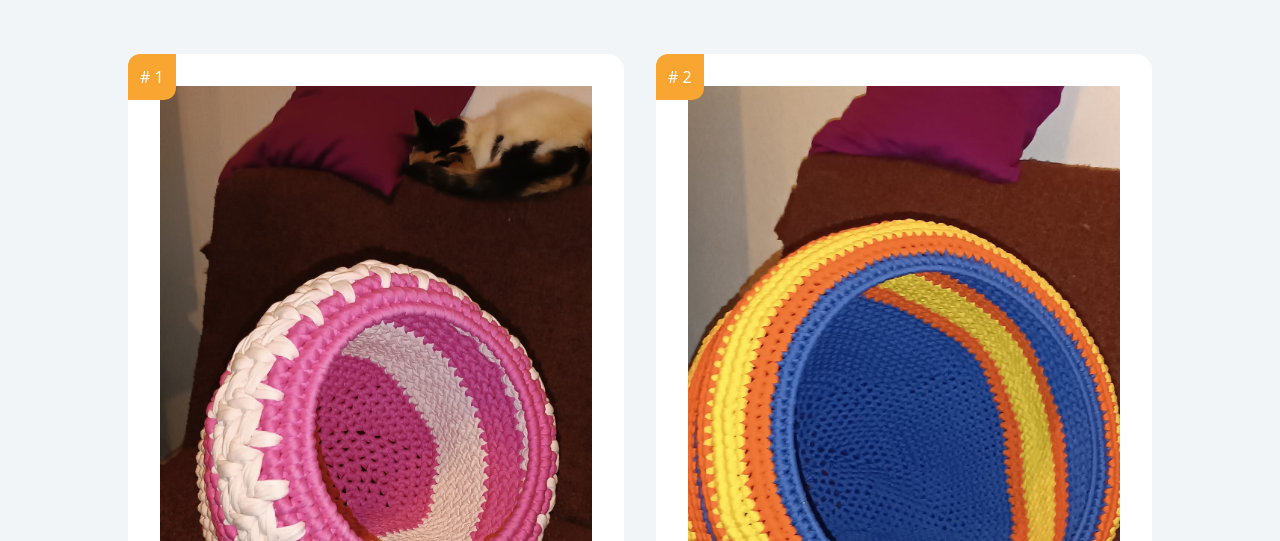
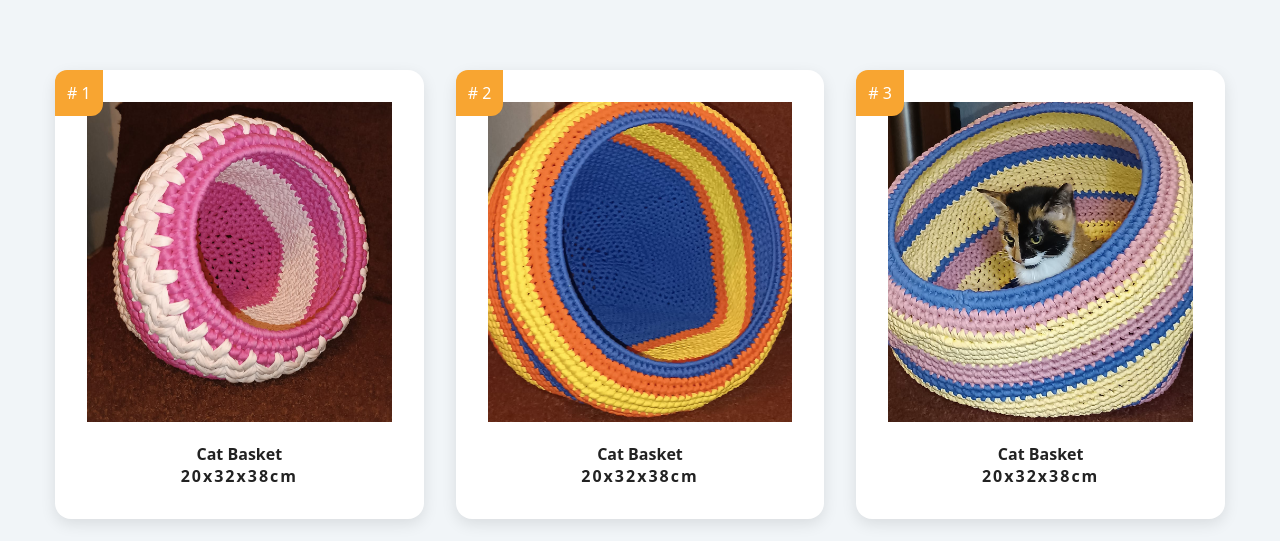
Before and after one commit to BONIEK2013/zootrela, a React app: page / in a window 1280 px wide. Shown: the part 411-952 px from the top of the page. Built offline with nearby package versions, Linux system fonts and the light colour scheme.

Commit message:
finalResult

```diff
--- a/src/index.css
+++ b/src/index.css
@@ -10,13 +10,39 @@ body {
   background: #f1f5f8;
   color: #222;
 }
+html {
+  scroll-behavior: smooth;
+}
 /* για κινητα, μικρη οθονη */
-/* .main {
+.section {
+  padding: 5rem 0;
+  scroll-margin-top: 4rem;
+}
+.center-section {
   width: 90vw;
+  margin: auto;
   max-width: 1170px;
-  gap: 2rem;
-  margin: 2rem auto;
-} */
+}
+.featured-center {
+  display: grid;
+}
+@media screen and (min-width: 992px) {
+  .center-section {
+    width: 95vw;
+  }
+  @media screen and (min-width: 768px) {
+    .featured-center {
+      display: grid;
+      grid-template-columns: 1fr 1fr;
+      gap: 2rem;
+    }
+  }
+  @media screen and (min-width: 1170px) {
+    .featured-center {
+      grid-template-columns: 1fr 1fr 1fr;
+    }
+  }
+}
 
 .main-banner {
   text-align: center;
@@ -24,20 +50,6 @@ body {
 }
 .link {
   /* background: #49ab44; */
-  display: grid;
-  justify-content: center;
-}
-
-.album-list {
-  width: 80vw;
-  max-width: 1170px;
-  margin: 4rem auto;
-  display: grid;
-
-  grid-template-columns: 1fr;
-  gap: 2rem;
-}
-.section {
   display: grid;
   justify-content: center;
 }
@@ -64,16 +76,6 @@ i:hover {
 }
 
 @media screen and (min-width: 768px) {
-  .album-list {
-    grid-template-columns: repeat(2, 1fr);
-  }
-}
-@media screen and (min-width: 864) {
-  .album-list {
-    grid-template-columns: repeat(3, 1fr);
-  }
-}
-@media screen and (min-width: 768px) {
   .main {
     background: linear-gradient(rgb(44, 174, 186, 0.7), rgba(0, 0, 0, 0.7)),
       url("./catPhotos/Collection/collection.jpg") center/cover no-repeat;
@@ -92,7 +94,7 @@ i:hover {
   }
 }
 
-.album {
+/* .album {
   display: grid;
   justify-content: center;
   background: #fff;
@@ -100,14 +102,29 @@ i:hover {
   padding: 2rem;
   text-align: center;
   position: relative;
-  /* border: 1px solid;
-  box-shadow: 0.5rem 0.5rem rgb(46, 43, 43); */
+
+} */
+.album {
+  transition: all 0.3s linear;
+  background: hsl(210, 36%, 96%);
+  box-shadow: 0 5px 15px rgba(0, 0, 0, 0.1);
+  margin-bottom: 2rem;
+  text-align: center;
+  position: relative;
+  background: #fff;
+  border-radius: 1rem;
+  padding: 2rem;
+}
+.album:hover {
+  box-shadow: 0 5px 15px rgba(0, 0, 0, 0.2);
+  transform: scale(1.02);
 }
 
 .album img {
   width: 100%;
+  height: 20rem;
+
   object-fit: cover;
-  text-align: center;
 }
 .album h2 {
   margin-top: 1rem;
--- a/src/index.js
+++ b/src/index.js
@@ -18,7 +18,7 @@ const Albumlist = () => {
         </div>
       </section>
       <section className="section">
-        <div className="album-list">
+        <div className="center-section featured-center">
           {alboums.map((newalbum, index) => {
             return <Album {...newalbum} key={newalbum.id} number={index} />;
           })}
```
